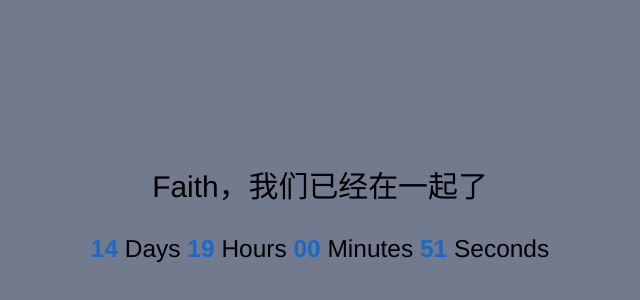
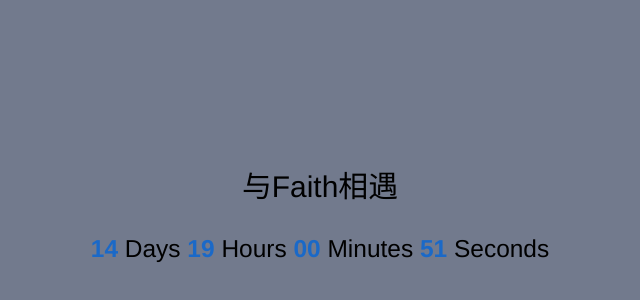
Before and after one commit to Faithlulu/Faithlulu.github.io, a plain HTML site: page index.html in a window 1280 px wide. Shown: the part 106-406 px from the top of the page, without its empty margins (320-960 px from the left). Drawn offline with Linux system fonts and the light colour scheme.

Commit message:
Update index.html

```diff
--- a/index.html
+++ b/index.html
@@ -45,7 +45,7 @@
 
 <body>
     <div class="content">
-        <h2>Faith，我们已经在一起了</h2>
+        <h2>与Faith相遇</h2>
         <div class="timer">
             <b id="d"></b> Days <b id="h"></b> Hours <b id="m"></b> Minutes <b id="s"></b> Seconds
         </div>
```
